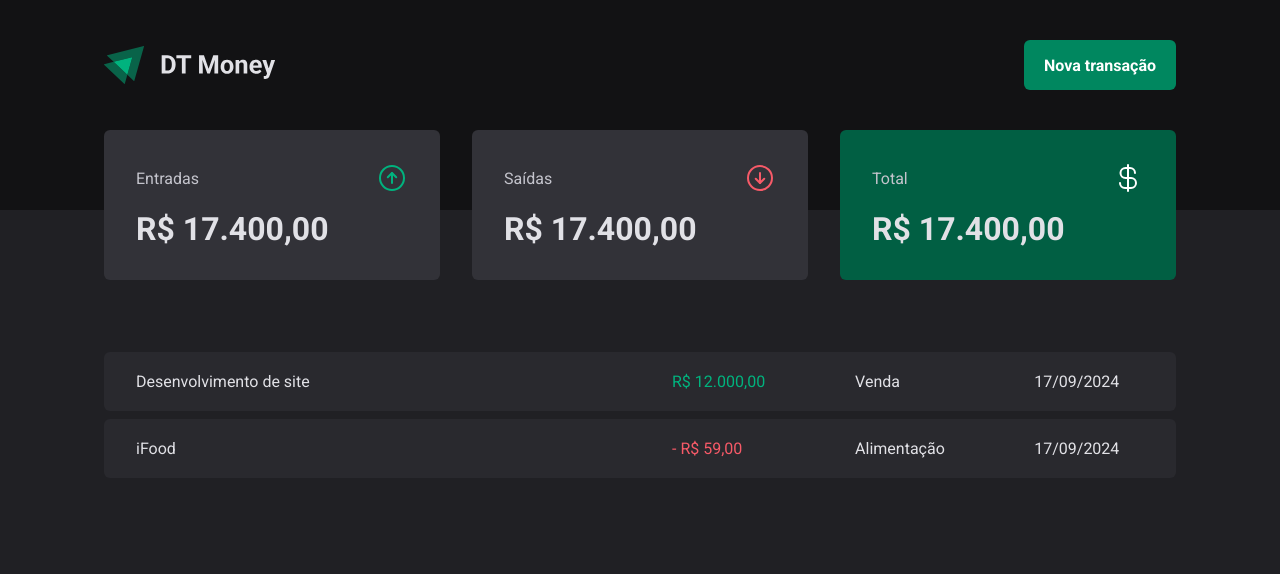
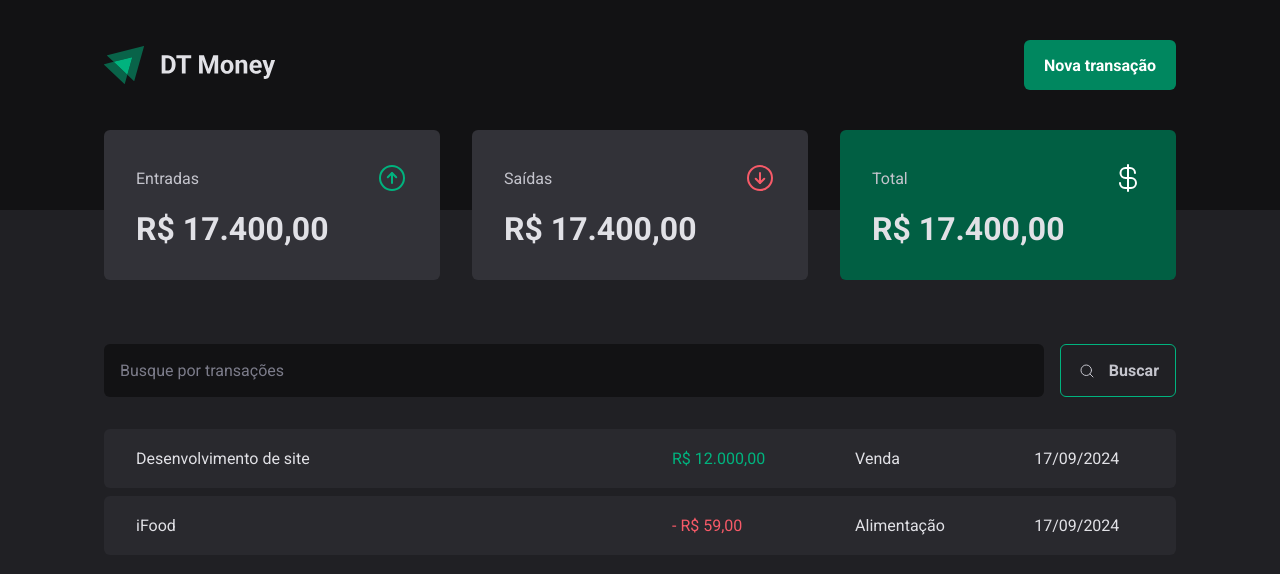
Before and after one commit to ledoctah/dt.money, a React (Vite) app: page / in a window 1280 px wide. Shown: the top 574 px of the page. Built offline with nearby package versions, Linux system fonts and the light colour scheme.

Commit message:
feat: add transaction search form

```diff
--- /dev/null
+++ b/src/pages/Transactions/components/SearchForm/index.tsx
@@ -0,0 +1,15 @@
+import { MagnifyingGlass } from 'phosphor-react';
+import { SearchFormContainer } from './styles';
+
+export function SearchForm() {
+  return (
+    <SearchFormContainer>
+      <input type="text" placeholder="Busque por transações" />
+
+      <button type="submit">
+        <MagnifyingGlass width={20} />
+        Buscar
+      </button>
+    </SearchFormContainer>
+  );
+}
--- /dev/null
+++ b/src/pages/Transactions/components/SearchForm/styles.ts
@@ -0,0 +1,40 @@
+import styled from 'styled-components';
+
+export const SearchFormContainer = styled.form`
+  display: flex;
+  gap: 1rem;
+
+  input {
+    flex: 1;
+    border-radius: 6px;
+    border: 0;
+    background: ${props => props.theme['gray-900']};
+    color: ${props => props.theme['gray-300']};
+    padding: 1rem;
+
+    &::placeholder {
+      color: ${props => props.theme['gray-500']};
+    }
+  }
+
+  button {
+    display: flex;
+    align-items: center;
+    gap: 0.75rem;
+
+    padding: 1rem;
+    background: transparent;
+    border: 1px solid ${props => props.theme['green-300']};
+    color: ${props => props.theme['gray-300']};
+    font-weight: bold;
+    border-radius: 6px;
+    cursor: pointer;
+
+    &:hover {
+      background: ${props => props.theme['green-500']};
+      border: 1px solid ${props => props.theme['green-500']};
+      color: ${props => props.theme.white};
+      transition: background-color 0.2s, color 0.2s, border-color 0.2s;
+    }
+  }
+`;
--- a/src/pages/Transactions/index.tsx
+++ b/src/pages/Transactions/index.tsx
@@ -1,5 +1,6 @@
 import { Header } from '../../components/Header';
 import { Summary } from '../../components/Summary';
+import { SearchForm } from './components/SearchForm';
 
 import {
   PriceHighlight,
@@ -14,6 +15,8 @@ export function Transactions() {
       <Summary />
 
       <TransactionsContainer>
+        <SearchForm />
+
         <TransactionsTable>
           <tbody>
             <tr>
```
